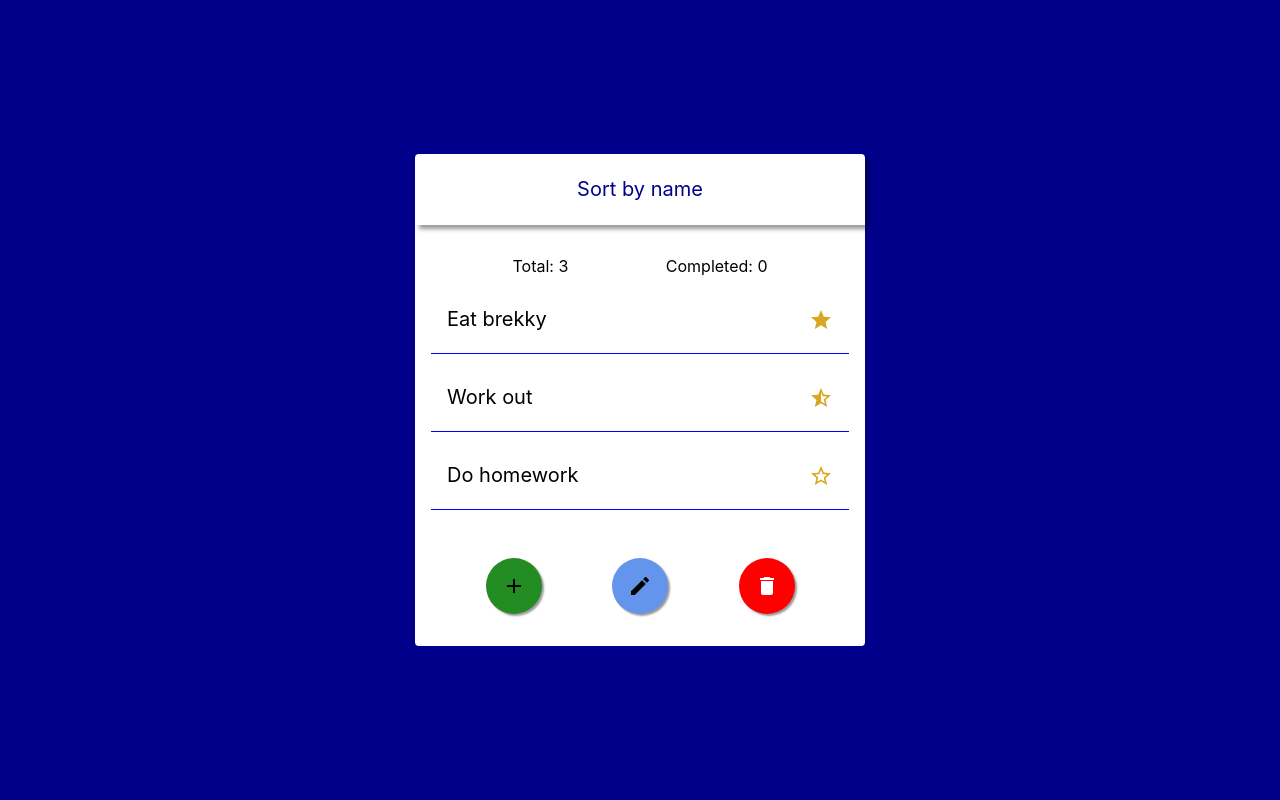
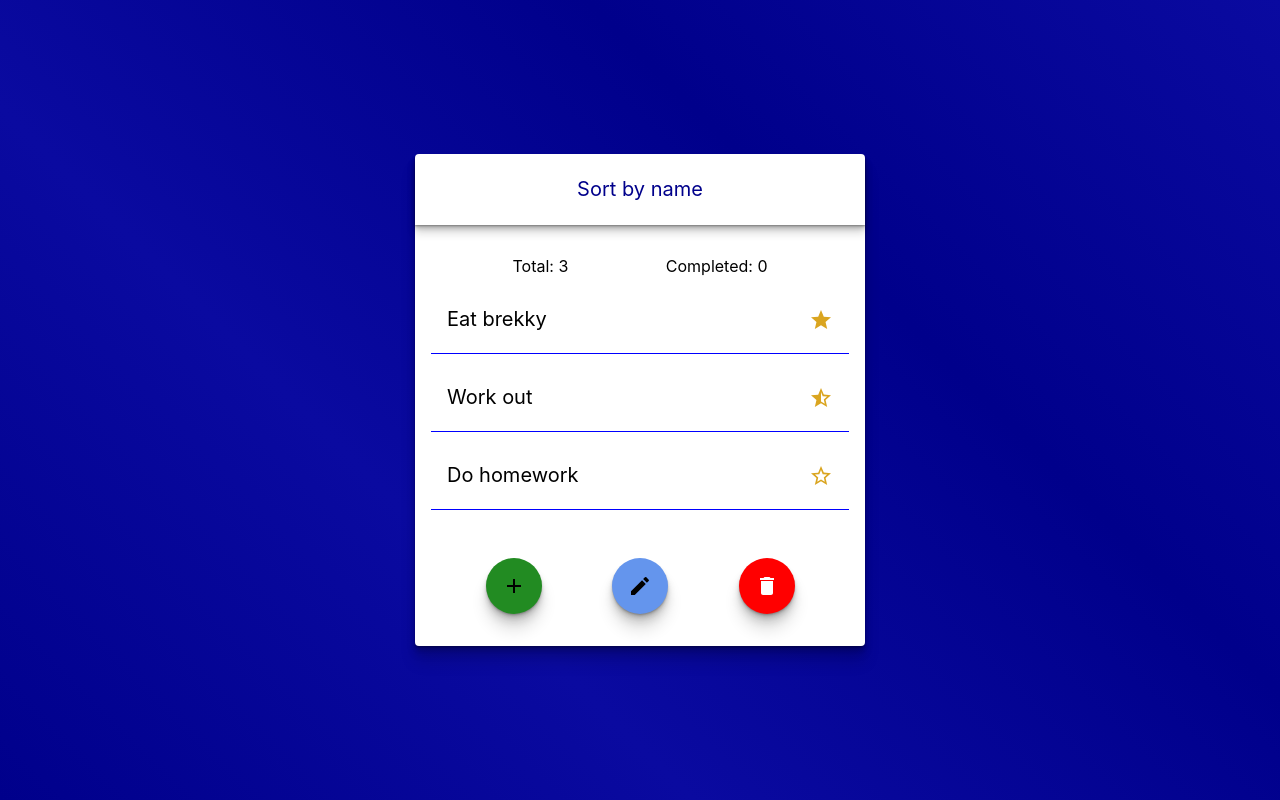
Before and after one commit to nathan-king/recoil-todo-app, a React (Create React App) app: page / in a window 1280 px wide. Built offline with nearby package versions, Linux system fonts and the light colour scheme.

Commit message:
Basic styling

```diff
--- a/src/App.scss
+++ b/src/App.scss
@@ -4,7 +4,13 @@
   align-items: center;
   // Delete once there is content
   min-height: 100vh;
-  background-color: darkblue;
+  background: linear-gradient(
+    45deg,
+    darkblue,
+    rgb(10, 10, 160),
+    darkblue,
+    rgb(10, 10, 160)
+  );
 }
 
 .container {
@@ -16,6 +22,9 @@
   position: relative;
   background-color: white;
   border-radius: 4px;
+  box-shadow: 0 1px 1px rgba(0, 0, 0, 0.12), 0 2px 2px rgba(0, 0, 0, 0.12),
+    0 4px 4px rgba(0, 0, 0, 0.12), 0 8px 8px rgba(0, 0, 0, 0.12),
+    0 16px 16px rgba(0, 0, 0, 0.12);
 }
 
 .button-container {
--- a/src/components/Buttons/Buttons.module.scss
+++ b/src/components/Buttons/Buttons.module.scss
@@ -1,7 +1,9 @@
 .button {
   border-radius: 50%;
   padding: 1rem;
-  box-shadow: 2px 2px 2px rgba(0, 0, 0, 0.4);
+  box-shadow: 0 1px 1px rgba(0, 0, 0, 0.12), 0 2px 2px rgba(0, 0, 0, 0.12),
+    0 4px 4px rgba(0, 0, 0, 0.12), 0 8px 8px rgba(0, 0, 0, 0.12),
+    0 16px 16px rgba(0, 0, 0, 0.12);
   display: flex;
   justify-content: center;
   align-items: center;
--- a/src/components/SortButton/SortButton.module.scss
+++ b/src/components/SortButton/SortButton.module.scss
@@ -14,12 +14,14 @@
   color: darkblue;
   background-color: inherit;
   transition: all 0.1s;
-  box-shadow: 4px 4px 4px rgba(0, 0, 0, 0.4);
+  box-shadow: 0 1px 1px rgba(0, 0, 0, 0.15), 0 2px 2px rgba(0, 0, 0, 0.15),
+    0 4px 4px rgba(0, 0, 0, 0.15), 0 8px 8px rgba(0, 0, 0, 0.15);
   border-radius: 4px 4px 0 0;
 
   &:hover {
     cursor: pointer;
-    box-shadow: 2px 2px 2px rgba(0, 0, 0, 0.8);
+    box-shadow: 0 1px 1px rgba(0, 0, 0, 0.33), 0 2px 2px rgba(0, 0, 0, 0.33),
+      0 3px 3px rgba(0, 0, 0, 0.33);
     color: black;
   }
 }
```
